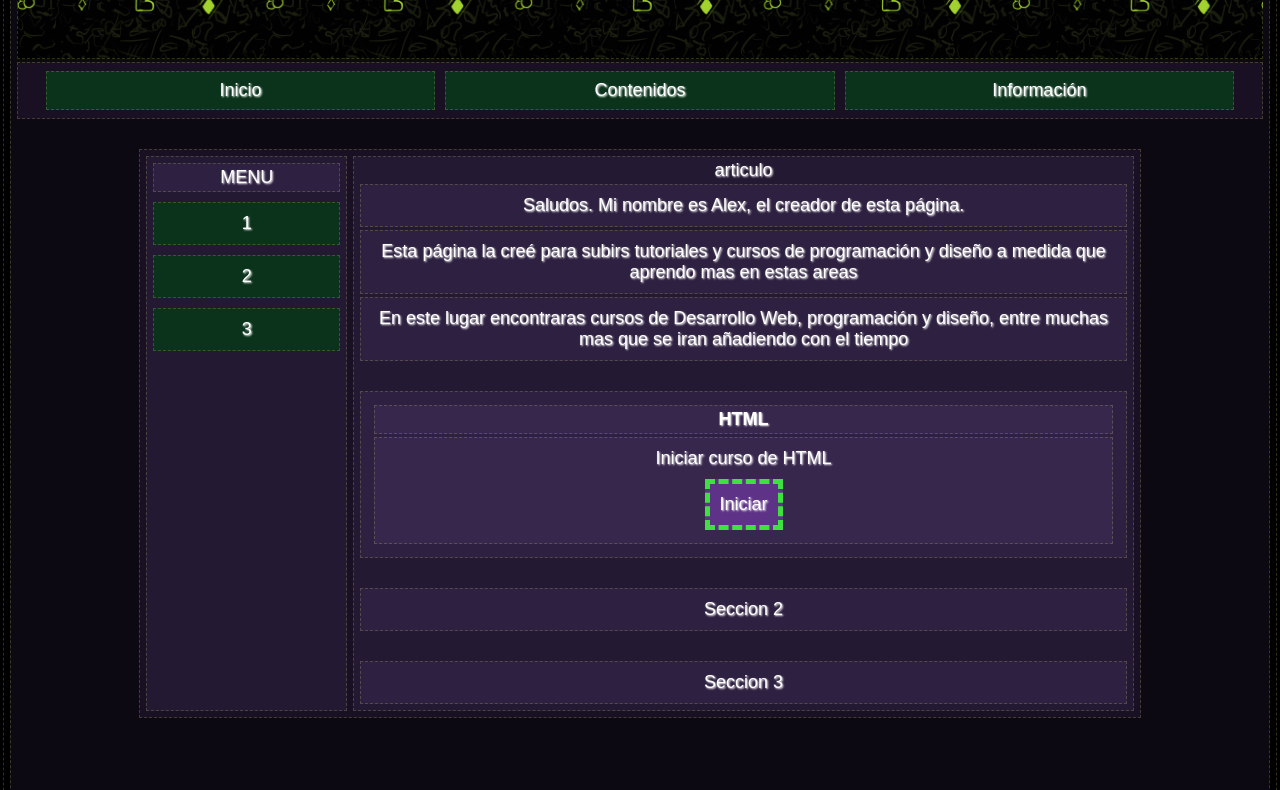
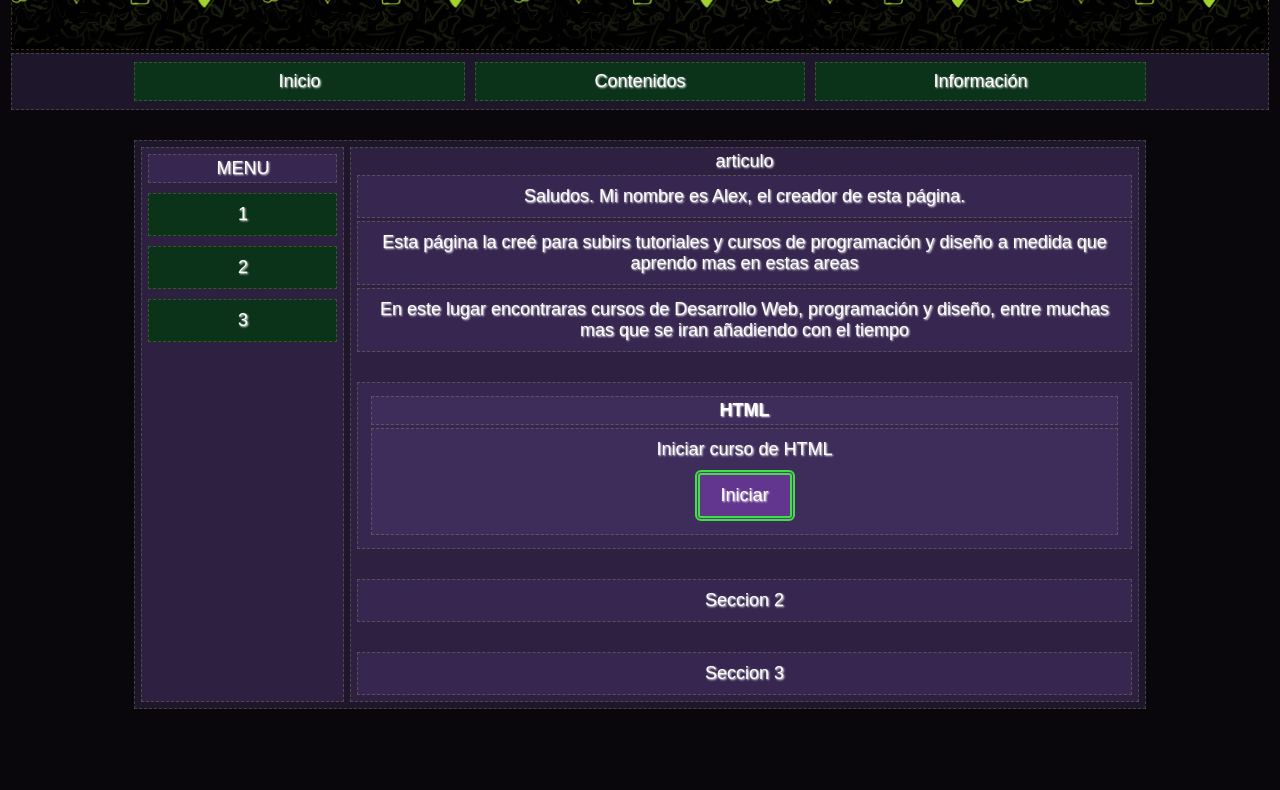
Before and after one commit to AxlOtlCode/MiPaginaWeb, a plain HTML site: page index.html in a window 1280 px wide. Shown: the part 259-1049 px from the top of the page. Drawn offline with Linux system fonts and the light colour scheme; a web font is replaced by a local one.

Commit message:
Se comentó el readme y se ajustó algunos aspectos de css, como la etiqueta html

```diff
--- a/STYLES/style.css
+++ b/STYLES/style.css
@@ -1,39 +1,30 @@
-*{
+body *{
     border: 1px dashed rgb(232, 238, 114, 0.2);
     margin: 3px;
     padding: 3px;
 
-    background-color: rgba(160, 119, 225, 0.08);
+    background-color: rgba(80, 58, 117, 0.3);
 
     font-family: 'Sofia Sans Semi Condensed', sans-serif;
     color: white;
     text-shadow: 1px 1px 2px rgb(255, 255, 255);
     font-size: large;
+    text-align: center;
 }
 html{
-    background-color: black;
+    background-color: rgb(9, 7, 12);
 }
-body{
-    text-align: center;
 
-
-    /*  ,linear-gradient(14deg, rgba(28,0,62,1) 0%, rgba(7,71,46,1) 51%, rgba(134,252,122,1) 100%);
-        background-attachment: fixed;*/
-
-
-}
 header{
     padding: 60px;
-
-
 
     background-image: url(../IMAGES/Patron_Pagina.png);
     background-size: 20%;
 }
 h1{
     margin: 5px;
+    padding: 8px;
 
-    padding: 8px;
     font-family: 'Rubik Iso', cursive;
     font-size: 70px;
     color: rgb(58, 218, 103);
@@ -44,7 +35,6 @@ h1{
 }
 h2{
     margin: 5px;
-
     padding: 8px;
 
     font-family: 'Rubik Iso', cursive;
@@ -62,9 +52,9 @@ nav{
 nav div{
     margin: 5px;
     padding: 8px;
-    width:30%;
+    width:25%;
 
-    background-color: rgb(11, 51, 27);
+    background-color: rgb(11, 51, 26);
 }
 
 main{
@@ -80,7 +70,8 @@ aside{
 aside div{
     padding: 10px;
     margin-top: 10px;
-    background-color: rgb(11, 51, 27);
+
+    background-color: rgb(11, 51, 26);
 }
 
 
@@ -101,12 +92,14 @@ footer{
     position: relative;
     margin-top: 300px;
     clear: both;
-padding: 30px;
+    padding: 30px;
 }
 
 button{
+    width: 100px;
     margin-top: 10px;
     padding: 10px;
-    border: 5px dashed rgb(62, 226, 62);
+    border: 5px double rgb(62, 226, 62);
+    border-radius: 6px;
     background-color: rgb(134, 63, 193, 0.5);
 }
```
Also changed, not shown: 1 other file.
